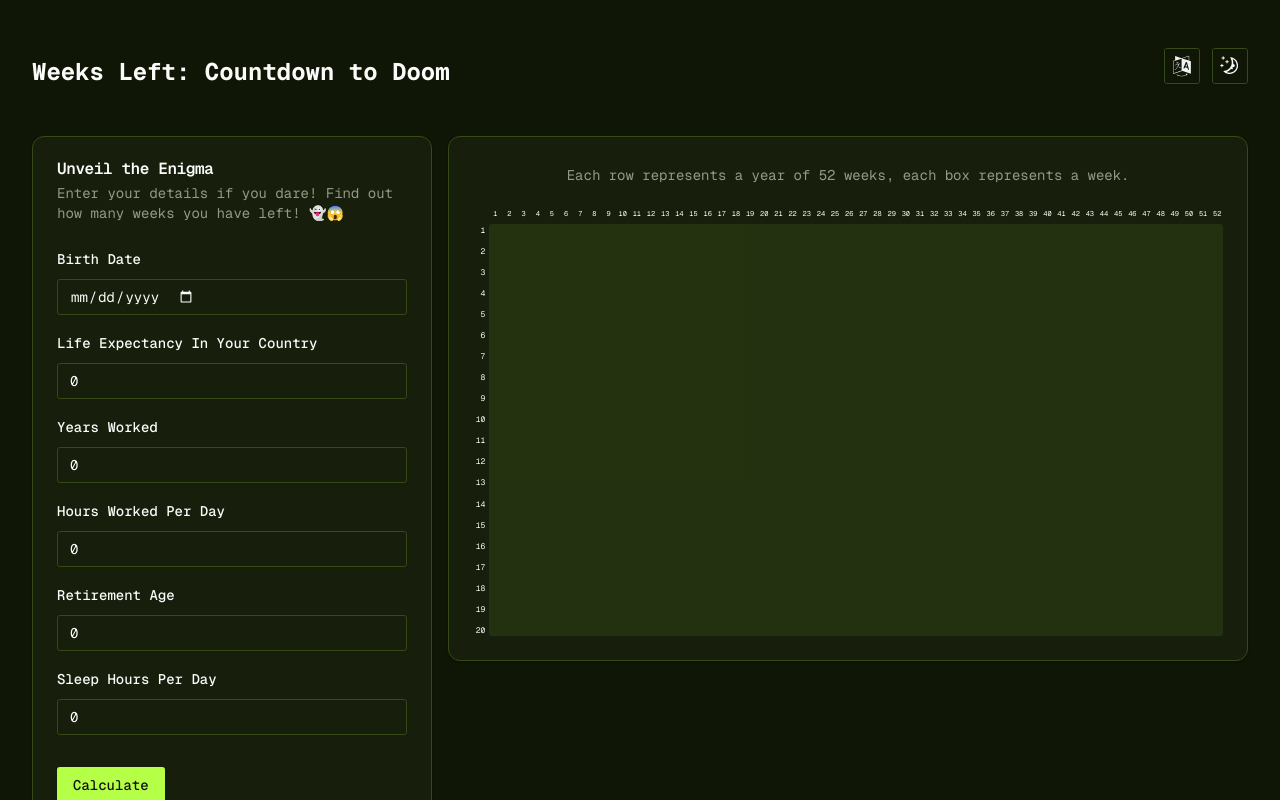
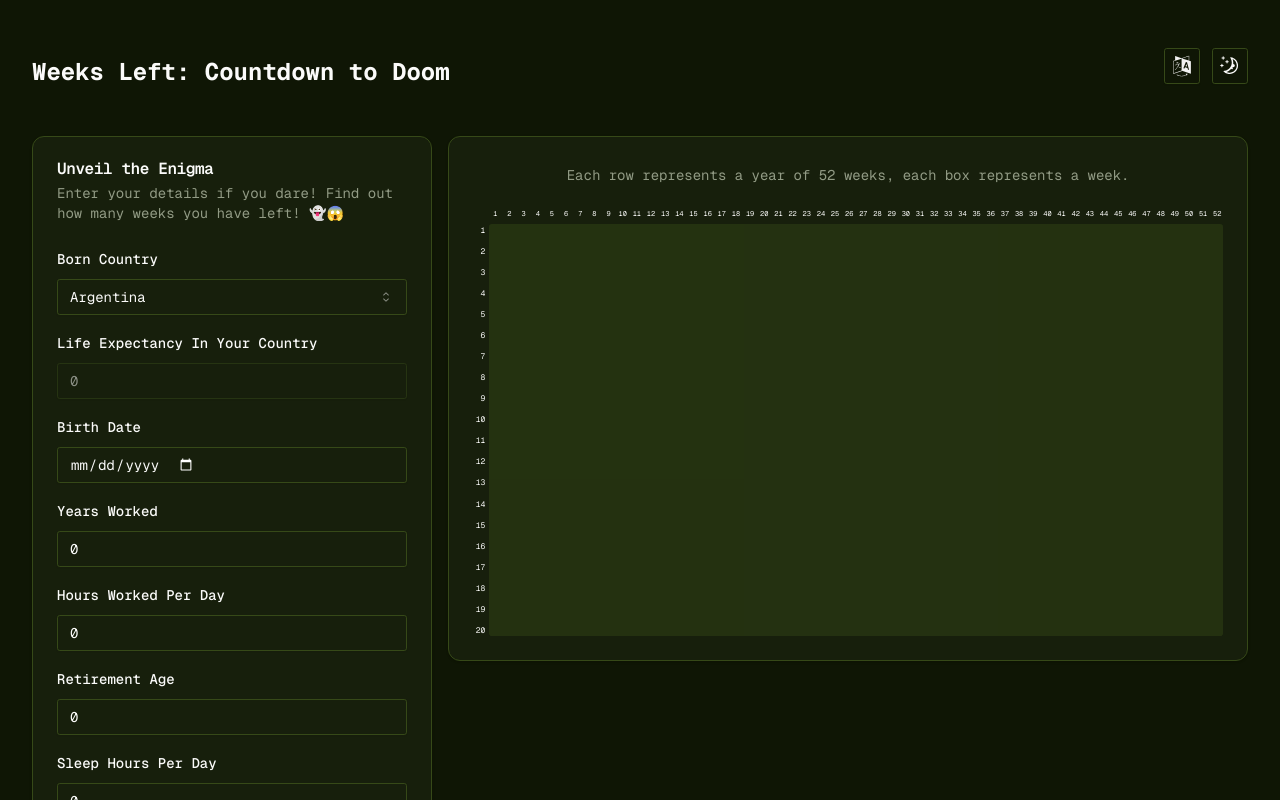
Before and after one commit to levlele/weeks-left, a Next.js app: page / in a window 1280 px wide. Shown: the top 800 px of the page. Built offline with nearby package versions, Linux system fonts and the light colour scheme.

Commit message:
Add SelectCountry to CalculateForm.

```diff
--- a/src/components/CalculateForm.tsx
+++ b/src/components/CalculateForm.tsx
@@ -7,7 +7,8 @@ import {
   CardDescription,
   CardContent,
   Label,
-} from "@/components/ui";
+  SelectCountry,
+} from "@/components/";
 import texts from "@/locales/texts.json";
 import { useLanguage } from "@/context/LanguageContext";
 
@@ -46,26 +47,29 @@ export function CalculateForm({
 
   const inputFields = [
     {
+      id: "lifeExpectancy",
+      label: texts[language].life_expectancy,
+      type: "number",
+      value: lifeExpectancy,
+      disabled: true,
+      onChange: (e: ChangeEvent<HTMLInputElement>) =>
+        setLifeExpectancy(Number(e.target.value)),
+    },
+    {
       id: "birthDate",
       label: texts[language].birth_date,
       type: "date",
       value: birthDate,
+      disabled: false,
       onChange: (e: ChangeEvent<HTMLInputElement>) =>
         setBirthDate(e.target.value),
-    },
-    {
-      id: "lifeExpectancy",
-      label: texts[language].life_expectancy,
-      type: "number",
-      value: lifeExpectancy,
-      onChange: (e: ChangeEvent<HTMLInputElement>) =>
-        setLifeExpectancy(Number(e.target.value)),
     },
     {
       id: "yearsWorked",
       label: texts[language].years_worked,
       type: "number",
       value: yearsWorked,
+      disabled: false,
       onChange: (e: ChangeEvent<HTMLInputElement>) =>
         setYearsWorked(Number(e.target.value)),
     },
@@ -74,6 +78,7 @@ export function CalculateForm({
       label: texts[language].hours_worked_per_day,
       type: "number",
       value: workHoursPerDay,
+      disabled: false,
       onChange: (e: ChangeEvent<HTMLInputElement>) =>
         setWorkHoursPerDay(Number(e.target.value)),
     },
@@ -82,6 +87,7 @@ export function CalculateForm({
       label: texts[language].retirement_age,
       type: "number",
       value: retirementAge,
+      disabled: false,
       onChange: (e: ChangeEvent<HTMLInputElement>) =>
         setRetirementAge(Number(e.target.value)),
     },
@@ -90,10 +96,15 @@ export function CalculateForm({
       label: texts[language].sleep_hours_per_day,
       type: "number",
       value: sleepHoursPerDay,
+      disabled: false,
       onChange: (e: ChangeEvent<HTMLInputElement>) =>
         setSleepHoursPerDay(Number(e.target.value)),
     },
   ];
+
+  const handleCountrySelect = (selectedLifeExpectancy: number) => {
+    setLifeExpectancy(selectedLifeExpectancy);
+  };
 
   return (
     <>
@@ -104,6 +115,7 @@ export function CalculateForm({
         </CardDescription>
       </CardHeader>
       <CardContent>
+        <SelectCountry handleCountrySelect={handleCountrySelect} />
         {inputFields.map((field) => (
           <div key={field.id}>
             <Label htmlFor={field.id}>{field.label}</Label>
@@ -114,7 +126,7 @@ export function CalculateForm({
               className="mt-2 mb-4"
               onChange={field.onChange}
               placeholder={field.label}
-              required
+              disabled={field.disabled}
             />
           </div>
         ))}
```
